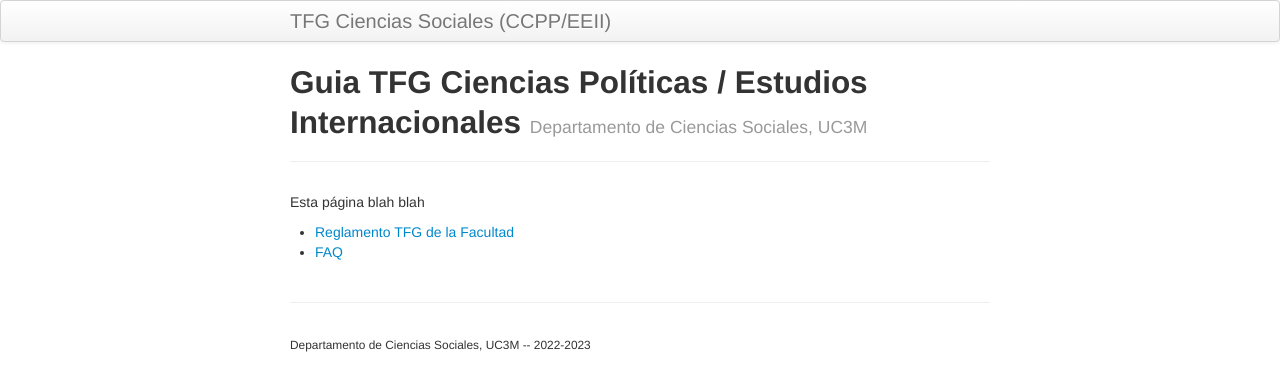
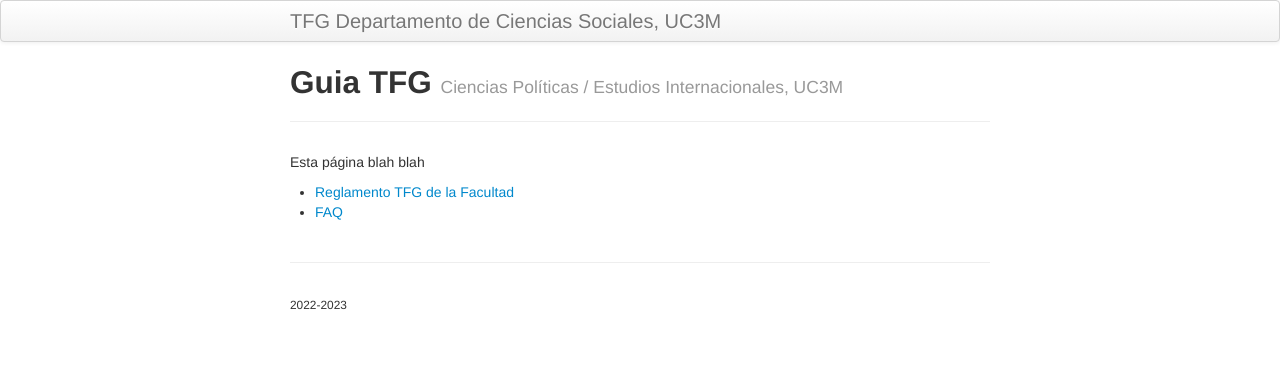
Before and after one commit to franvillamil/TFG, a Jekyll site: the page built from index.md, in a window 1280 px wide. Shown: the top 391 px of the page. Built offline with Jekyll 4.4.1, drawn with Linux system fonts in a browser that asks for light colours.

Commit message:
fixed style

```diff
--- a/_config.yml
+++ b/_config.yml
@@ -3,7 +3,7 @@
 permalink: /:categories/:year/:month/:day/:title
 highlighter: rouge
 
-title : TFG Ciencias Sociales (CCPP/EEII)
+title : TFG Departamento de Ciencias Sociales, UC3M
 description : TFG Ciencias Sociales (CCPP/EEII), UC3M
 production_url : https://franvillamil.github.io/TFG
 
--- a/_includes/themes/twitter/default.html
+++ b/_includes/themes/twitter/default.html
@@ -45,7 +45,7 @@
       <footer>
         <p><small>
   <!-- start of Karl's footer; modify this part -->
-  Departamento de Ciencias Sociales, UC3M -- 2022-2023
+  2022-2023
   <!-- end of Karl's footer; modify this part -->
         </small></p>
       </footer>
--- a/index.md
+++ b/index.md
@@ -1,7 +1,7 @@
 ---
 layout: page
-title: Guia TFG Ciencias Políticas / Estudios Internacionales
-tagline: Departamento de Ciencias Sociales, UC3M
+title: Guia TFG
+tagline: Ciencias Políticas / Estudios Internacionales, UC3M
 description:
 ---
 
```
